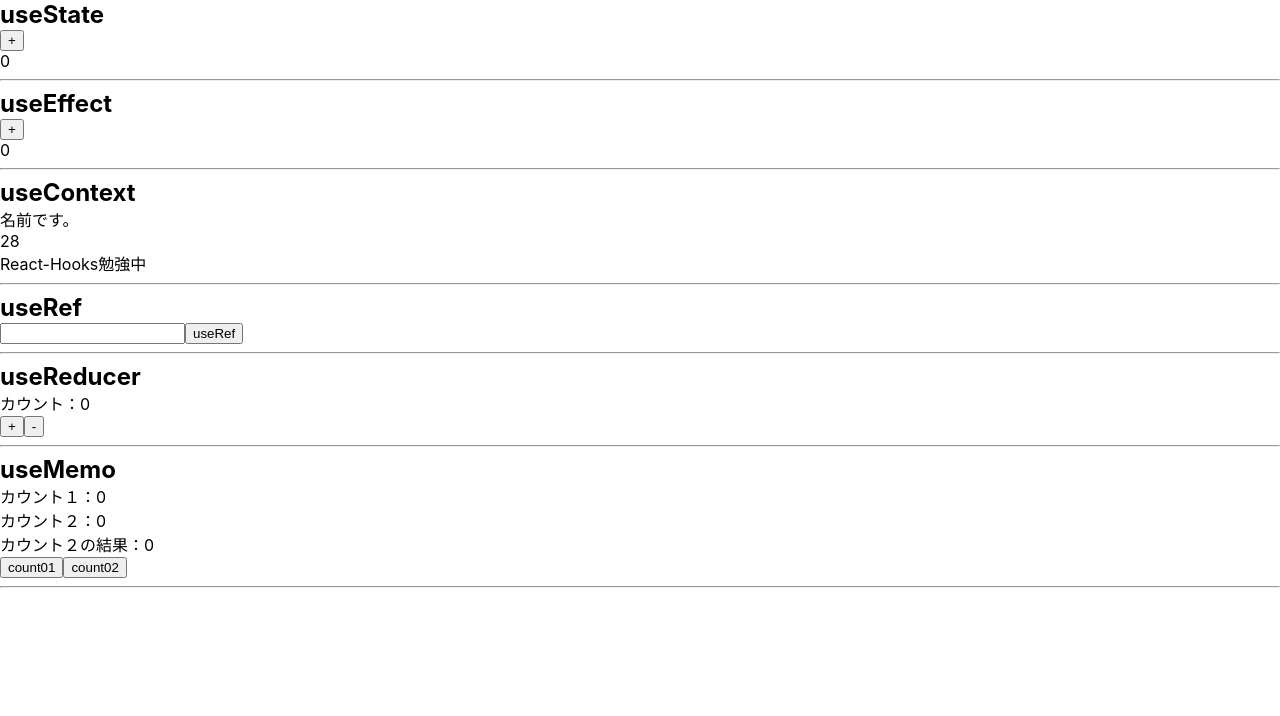
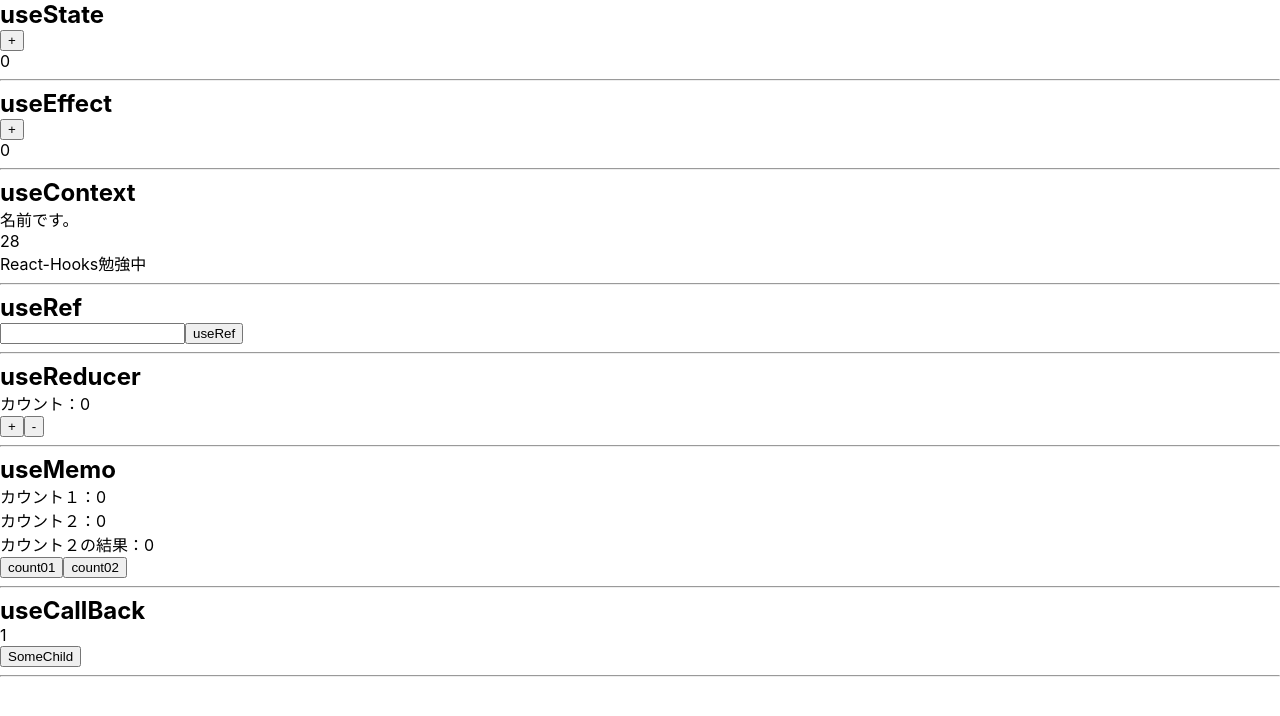
Before and after one commit to genta-t/react18-tutorial, a React (Create React App) app: page / in a window 1280 px wide. Shown: the top 716 px of the page. Built offline with nearby package versions, Linux system fonts and the light colour scheme.

Commit message:
useCallback 完了

```diff
--- a/src/App.tsx
+++ b/src/App.tsx
@@ -1,3 +1,4 @@
+import UseCallBack from './components/UseCallBack';
 import UseContext from './components/UseContext';
 import UseEffect from './components/UseEffect';
 import UseMemo from './components/UseMemo';
@@ -14,6 +15,7 @@ const App = () => {
       <UseRef />
       <UseReducer />
       <UseMemo />
+      <UseCallBack />
     </>
   );
 }
--- /dev/null
+++ b/src/components/UseCallBack.tsx
@@ -0,0 +1,28 @@
+import { useCallback, useState } from "react";
+import SomeChild from "./items/SomeChild";
+
+// 関数のメモ化 useMemoの関数バージョン
+
+const UseCallBack = () => {
+  const [ counter, setCounter ] = useState(1);
+
+  // const showCount = () => {
+  //   alert("これは重い処理です。")
+  // }
+
+  const showCount = useCallback(() => {
+    alert("これは重い処理です。")
+    setCounter(counter * 100);
+  },[counter])
+
+  return (
+    <>
+      <h2>useCallBack</h2>
+        <p>{counter}</p>
+        <SomeChild showCount={showCount} />
+      <hr />
+    </>
+  );
+}
+
+export default UseCallBack;
--- /dev/null
+++ b/src/components/items/SomeChild.tsx
@@ -0,0 +1,7 @@
+
+const SomeChild = ({ showCount }: { showCount: () => void }) => {
+  return (
+    <button onClick={showCount}>SomeChild</button>
+  );
+}
+export default SomeChild;
```
